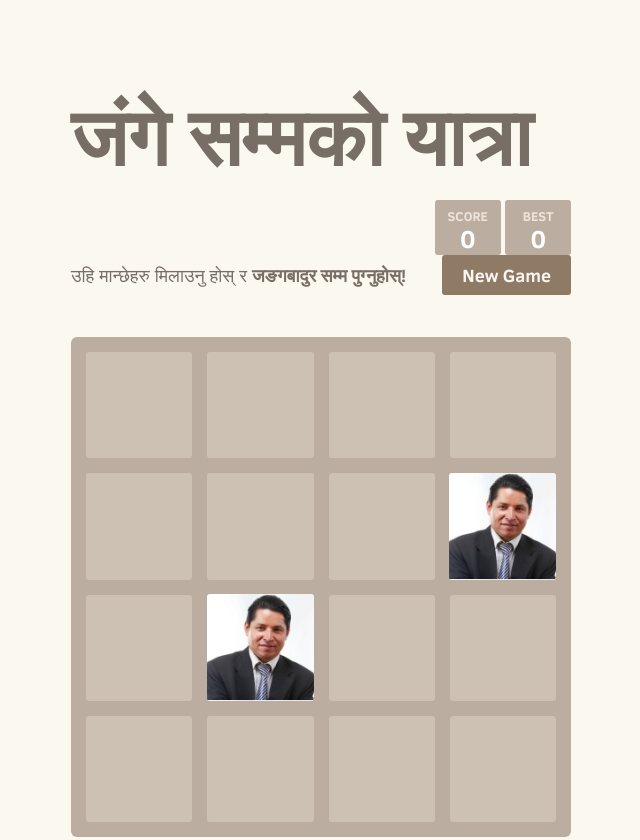
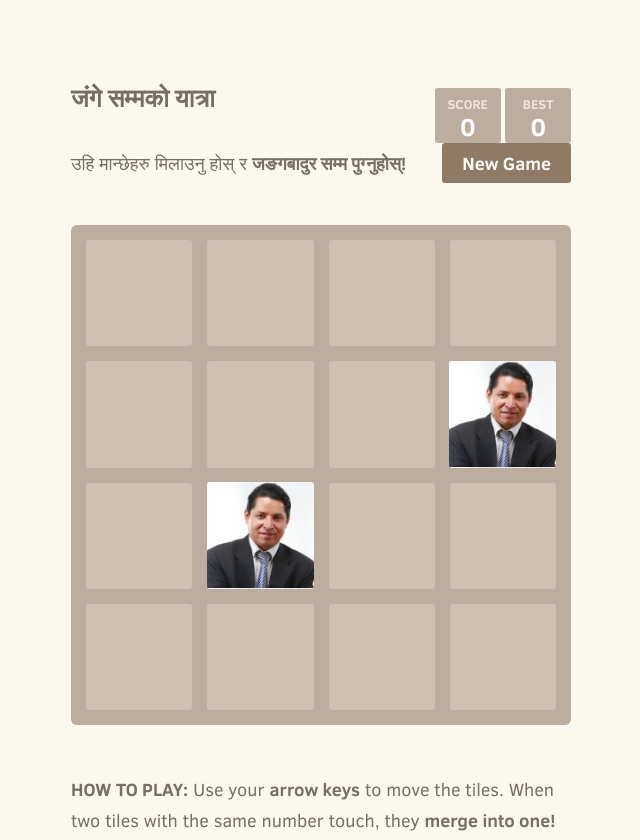
Before and after one commit to dallae/dallae.github.io, a plain HTML site: page index.html in a window 1280 px wide. Shown: the top 840 px of the page, without its empty margins (319-959 px from the left). Drawn offline with Linux system fonts and the light colour scheme.

Commit message:
h1 font size

```diff
--- a/style/main.css
+++ b/style/main.css
@@ -16,7 +16,7 @@ body {
   clear: both; }
 
 h1.title {
-  font-size: 80px;
+  font-size: 25px;
   font-weight: bold;
   margin: 0;
   display: block;
```
